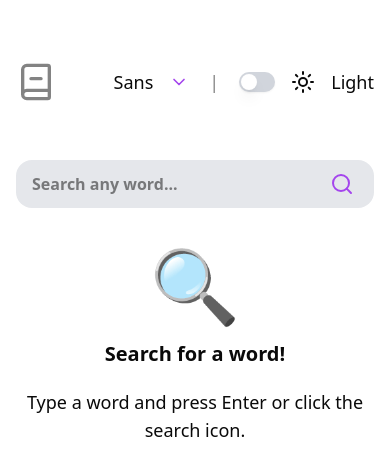
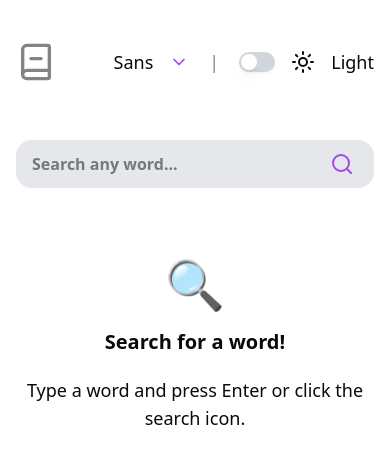
Before and after one commit to AntonyJDC/dictionary-app, a Next.js app: page / in a window 390 px wide. Shown: the top 476 px of the page. Built offline with nearby package versions, Linux system fonts and the light colour scheme.

Commit message:
Adjust layout and styling in Home component for improved spacing and visual hierarchy

```diff
--- a/src/app/page.tsx
+++ b/src/app/page.tsx
@@ -51,7 +51,7 @@ export default function Home() {
   if (error) return "An error has occurred: " + error.message;
 
   return (
-    <main className="max-w-[720px] flex flex-col gap-10 mx-auto py-10 px-4">
+    <main className="max-w-[720px] flex flex-col gap-10 mx-auto py-5 md:py-10 px-4">
       <div className="w-full flex justify-between">
         <Navbar />
       </div>
@@ -63,14 +63,14 @@ export default function Home() {
       />
 
       {!searched ? (
-        <div className="flex flex-col gap-5 text-center">
-          <p className="text-7xl">🔍</p>
+        <div className="flex flex-col gap-5 mt-8 text-center">
+          <p className="text-5xl">🔍</p>
           <h2 className="text-xl font-bold">Search for a word!</h2>
           <p className="text-lg">{`Type a word and press Enter or click the search icon.`}</p>
         </div>
       ) : !data ? (
-        <div className="flex flex-col gap-5 text-center">
-          <p className="text-7xl">😕</p>
+        <div className="flex flex-col gap-5 mt-8 text-center">
+          <p className="text-5xl">😕</p>
           <h2 className="text-xl font-bold">No Definitions Found</h2>
           <p className="text-lg">{`Sorry pal, we couldn't find definitions for the word you were looking for.`}</p>
         </div>
```
